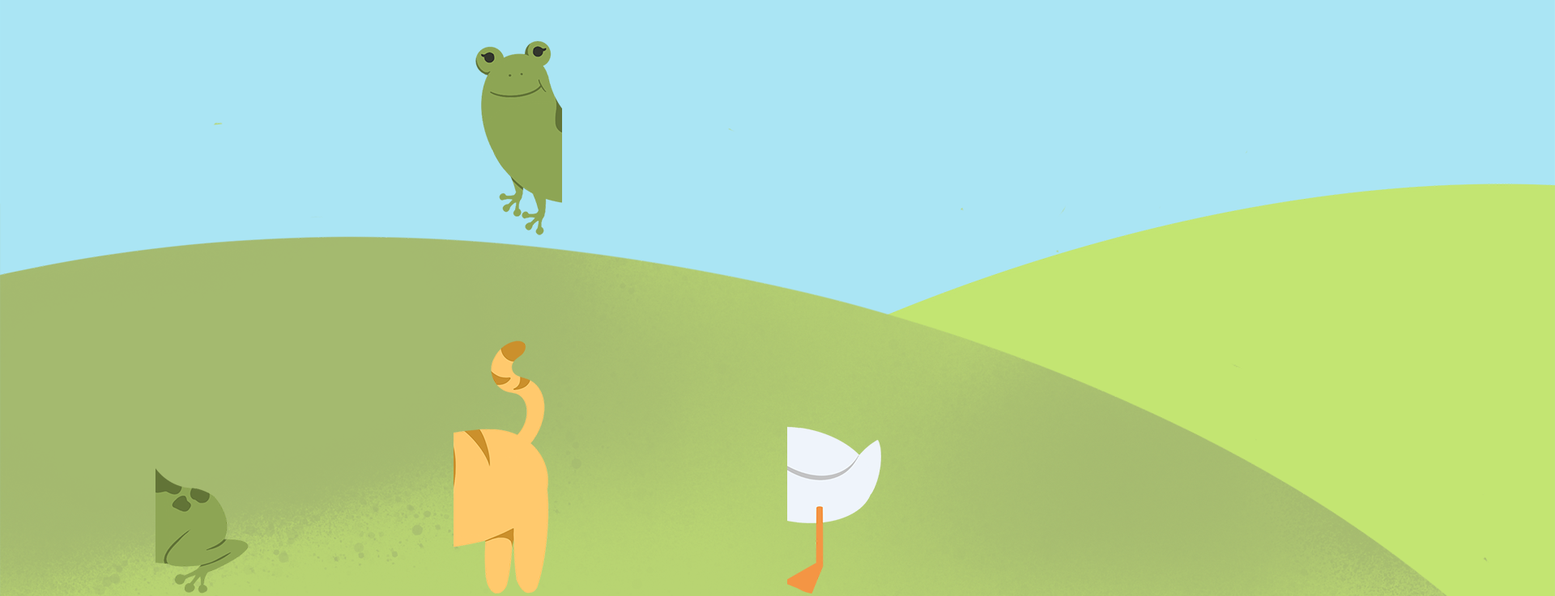
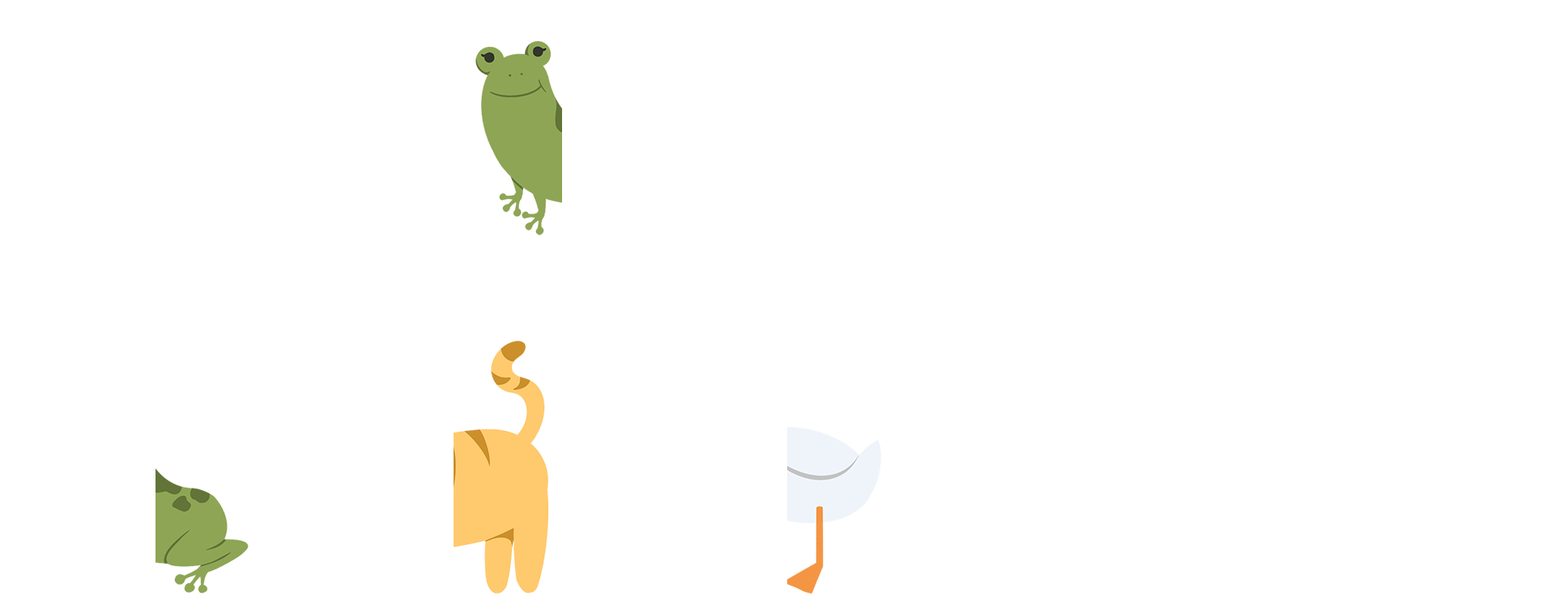
Before and after one commit to Henaniomu/ZSWI, a plain HTML site: page Game/Clicks/index.html in a window 1280 px wide. Shown: the top 737 px of the page at 81% size, 1920 px wide, since content can reach past the window. Drawn offline with Linux system fonts and the light colour scheme.

Commit message:
Update index.html

```diff
--- a/Game/Clicks/index.html
+++ b/Game/Clicks/index.html
@@ -16,9 +16,9 @@
 
     <script src="script.js"></script>
 
-    <div class="background-image">
+    <!-- <div class="background-image">
         <img src="../background/bgFullHD.png" alt="Описание изображения">
-    </div>
+    </div> -->
 
 </body>
 
```
